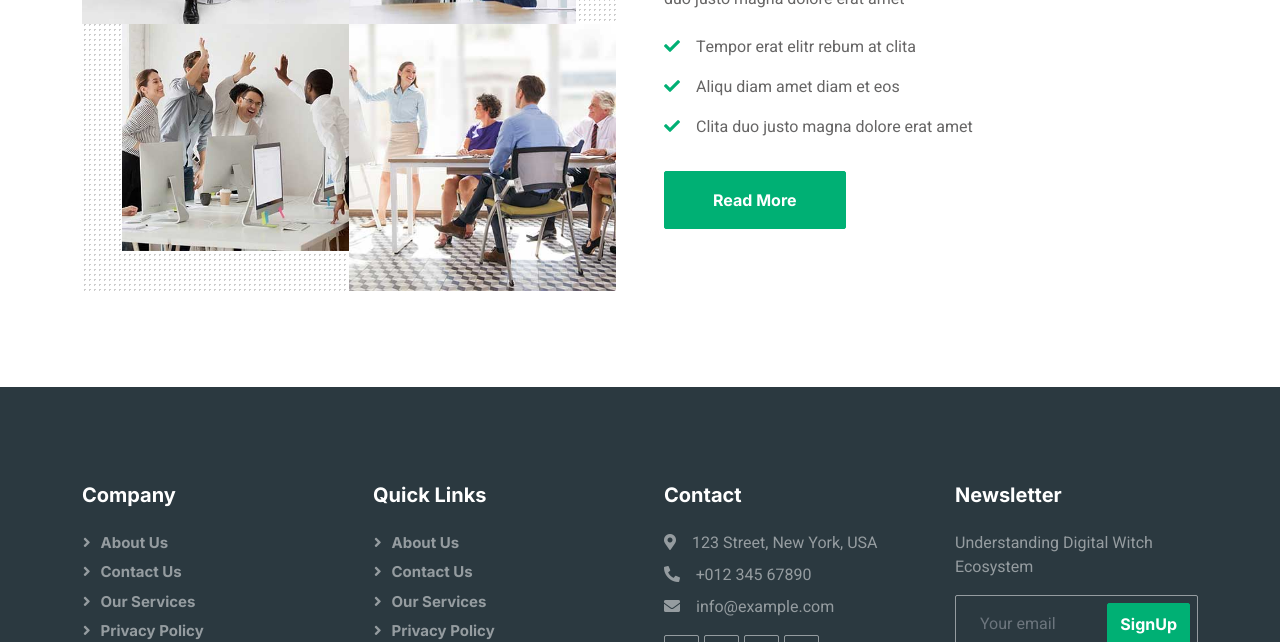
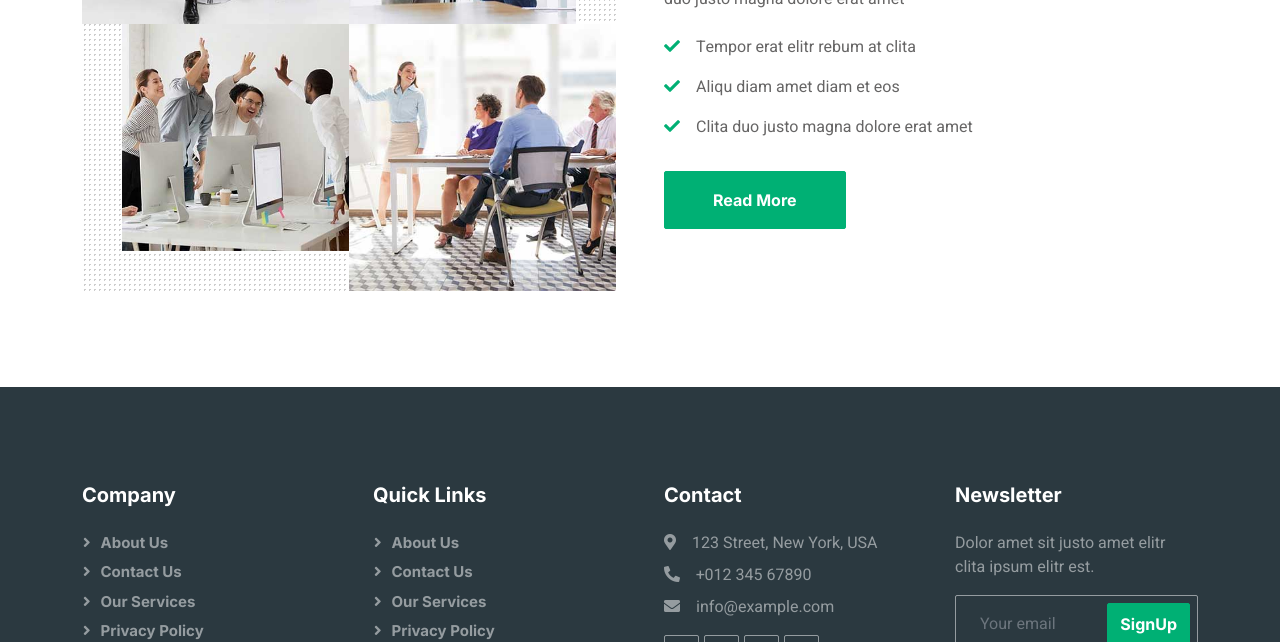
Before and after one commit to digitalwitching/jobhub-site, a plain HTML site: page about.html in a window 1280 px wide. Shown: the part 811-1453 px from the top of the page. Drawn offline with nearby package versions, Linux system fonts and the light colour scheme.

Commit message:
Revert "modified:   about.html"
This reverts commit f1955f09ec235d93787b16816b3412f69d6a2d2a.

```diff
--- a/about.html
+++ b/about.html
@@ -161,7 +161,7 @@
                     </div>
                     <div class="col-lg-3 col-md-6">
                         <h5 class="text-white mb-4">Newsletter</h5>
-                        <p>Understanding Digital Witch Ecosystem</p>
+                        <p>Dolor amet sit justo amet elitr clita ipsum elitr est.</p>
                         <div class="position-relative mx-auto" style="max-width: 400px;">
                             <input class="form-control bg-transparent w-100 py-3 ps-4 pe-5" type="text" placeholder="Your email">
                             <button type="button" class="btn btn-primary py-2 position-absolute top-0 end-0 mt-2 me-2">SignUp</button>
```
